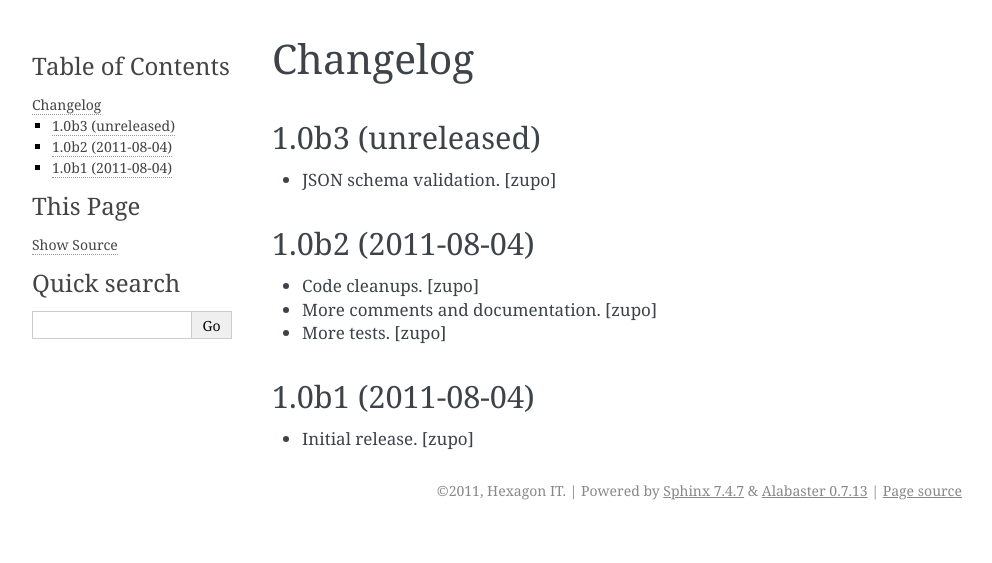
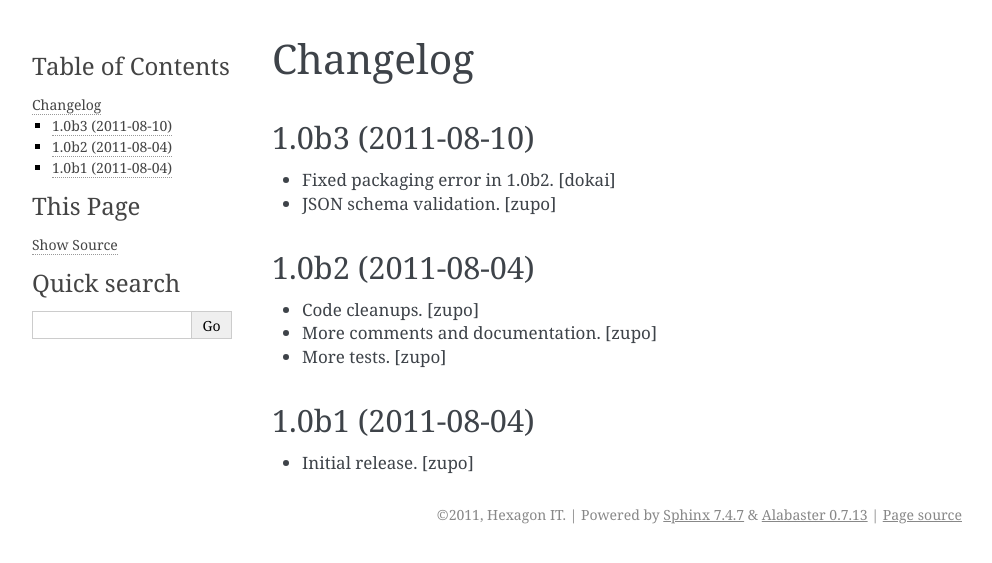
Before and after one commit to hexagonit/hexagonit.virtualgallery, a Sphinx documentation site: the page built from hexagonit/virtualgallery/docs/HISTORY.rst, in a window 1280 px wide. Shown: the top 563 px of the page, without its empty margins (148-1140 px from the left). Built offline with Sphinx 7.4.7, drawn with Linux system fonts in a browser that asks for light colours.

Commit message:
Fixed packaging error in 1.0b2.

```diff
--- a/hexagonit/virtualgallery/docs/HISTORY.rst
+++ b/hexagonit/virtualgallery/docs/HISTORY.rst
@@ -1,8 +1,11 @@
 Changelog
 =========
 
-1.0b3 (unreleased)
+1.0b3 (2011-08-10)
 ------------------
+
+- Fixed packaging error in 1.0b2.
+  [dokai]
 
 - JSON schema validation.
   [zupo]
--- a/hexagonit/virtualgallery/version.txt
+++ b/hexagonit/virtualgallery/version.txt
@@ -1 +1 @@
-1.0b3dev
+1.0b3
```
